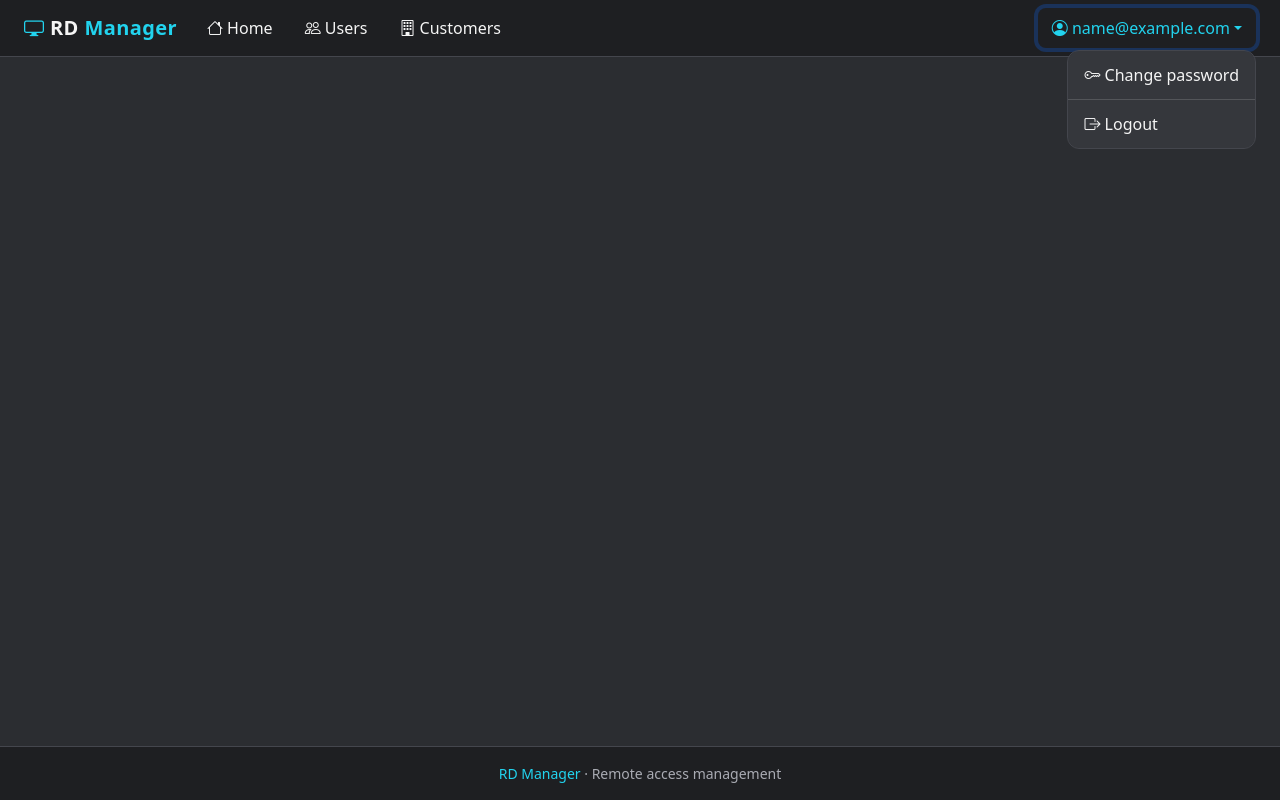
After one commit to rdxdt/rdmanager, a Flask app: template rdmanager/templates/base.html in a window 1280 px wide, after a click that opens the changed part. The commit adds this page. Run offline with Flask 3, Linux system fonts and the light colour scheme; the template is opened without the code that fills it, so the values that code supplies are empty; the visitor is signed in with stand-in values (Sample User, id 1).

Commit message:
Implemented the shell template and the home template

```diff
--- /dev/null
+++ b/rdmanager/static/css/style.css
@@ -0,0 +1,181 @@
+:root {
+  --rd-bg: #2b2d31;
+  --rd-surface: #1e1f22;
+  --rd-card: #35373c;
+  --rd-border: #44464d;
+  --rd-text: #f5f5f5;
+  --rd-muted: #a9abb3;
+  --rd-accent: #22d3ee;
+  --rd-accent-hover: #67e8f9;
+  --rd-radius: 1rem;
+}
+
+[data-bs-theme="dark"] {
+  --bs-body-bg: var(--rd-bg);
+  --bs-body-color: var(--rd-text);
+  --bs-secondary-color: var(--rd-muted);
+  --bs-border-color: var(--rd-border);
+  --bs-link-color: var(--rd-accent);
+  --bs-link-color-rgb: 34, 211, 238;
+  --bs-link-hover-color: var(--rd-accent-hover);
+  --bs-link-hover-color-rgb: 103, 232, 249;
+  --bs-border-radius: 0.75rem;
+  --bs-border-radius-lg: var(--rd-radius);
+}
+
+/* Fixed header and footer, only the content area scrolls */
+html,
+body {
+  height: 100%;
+}
+
+body {
+  display: flex;
+  flex-direction: column;
+  background-color: var(--rd-bg);
+  color: var(--rd-text);
+}
+
+.app-header,
+.app-footer {
+  flex-shrink: 0;
+  background-color: var(--rd-surface);
+}
+
+.app-header {
+  border-bottom: 1px solid var(--rd-border);
+}
+
+.app-footer {
+  border-top: 1px solid var(--rd-border);
+  color: var(--rd-muted);
+  font-size: 0.875rem;
+}
+
+.app-content {
+  flex: 1 1 auto;
+  overflow-y: auto;
+}
+
+.app-container {
+  width: 90%;
+  margin: 0 auto;
+  padding: 2rem 0;
+}
+
+/* Standalone pages (install, login, password recovery) */
+body.auth-page {
+  align-items: center;
+  justify-content: center;
+  overflow-y: auto;
+  padding: 2rem 1rem;
+}
+
+.auth-card {
+  width: 100%;
+  max-width: 28rem;
+  margin: auto;
+}
+
+/* Header navigation */
+.app-brand {
+  font-weight: 700;
+  letter-spacing: 0.02em;
+  color: var(--rd-text);
+}
+
+.app-brand span {
+  color: var(--rd-accent);
+}
+
+.app-header .nav-link {
+  color: var(--rd-text);
+  border-radius: 0.5rem;
+  padding-inline: 0.875rem !important;
+}
+
+.app-header .nav-link:hover,
+.app-header .nav-link:focus {
+  color: var(--rd-accent);
+}
+
+.app-header .nav-link.active {
+  color: var(--rd-accent);
+  background-color: rgba(34, 211, 238, 0.1);
+}
+
+.app-header .dropdown-menu {
+  background-color: var(--rd-card);
+  border-color: var(--rd-border);
+  border-radius: 0.75rem;
+  overflow: hidden;
+}
+
+.app-header .dropdown-item {
+  color: var(--rd-text);
+}
+
+.app-header .dropdown-item:hover,
+.app-header .dropdown-item:focus {
+  color: var(--rd-surface);
+  background-color: var(--rd-accent);
+}
+
+/* Cards and components */
+.card {
+  background-color: var(--rd-card);
+  border: 1px solid var(--rd-border);
+  border-radius: var(--rd-radius);
+  color: var(--rd-text);
+}
+
+.btn-primary {
+  --bs-btn-bg: var(--rd-accent);
+  --bs-btn-border-color: var(--rd-accent);
+  --bs-btn-color: var(--rd-surface);
+  --bs-btn-hover-bg: var(--rd-accent-hover);
+  --bs-btn-hover-border-color: var(--rd-accent-hover);
+  --bs-btn-hover-color: var(--rd-surface);
+  --bs-btn-active-bg: var(--rd-accent-hover);
+  --bs-btn-active-border-color: var(--rd-accent-hover);
+  --bs-btn-active-color: var(--rd-surface);
+  font-weight: 600;
+  border-radius: 0.75rem;
+}
+
+.form-control {
+  background-color: var(--rd-surface);
+  border-color: var(--rd-border);
+  color: var(--rd-text);
+  border-radius: 0.75rem;
+}
+
+.form-control:focus {
+  background-color: var(--rd-surface);
+  border-color: var(--rd-accent);
+  color: var(--rd-text);
+  box-shadow: 0 0 0 0.25rem rgba(34, 211, 238, 0.25);
+}
+
+.text-accent {
+  color: var(--rd-accent);
+}
+
+/* Home page */
+.stat-icon {
+  display: inline-flex;
+  align-items: center;
+  justify-content: center;
+  width: 3rem;
+  height: 3rem;
+  border-radius: 0.75rem;
+  font-size: 1.5rem;
+  color: var(--rd-accent);
+  background-color: rgba(34, 211, 238, 0.12);
+}
+
+.stat-value {
+  font-size: 2.25rem;
+  font-weight: 700;
+  line-height: 1;
+}
--- /dev/null
+++ b/rdmanager/templates/base.html
@@ -0,0 +1,75 @@
+<!doctype html>
+<html lang="en" data-bs-theme="dark">
+<head>
+  <meta charset="utf-8">
+  <meta name="viewport" content="width=device-width, initial-scale=1">
+  <title>{% if title %}{{ title }} - {% endif %}RD Manager</title>
+  <link rel="stylesheet" href="https://cdn.jsdelivr.net/npm/bootstrap@5.3.3/dist/css/bootstrap.min.css">
+  <link rel="stylesheet" href="https://cdn.jsdelivr.net/npm/bootstrap-icons@1.11.3/font/bootstrap-icons.min.css">
+  <link rel="stylesheet" href="{{ url_for('static', filename='css/style.css') }}">
+</head>
+<body>
+  <header class="app-header">
+    <nav class="navbar navbar-expand-lg">
+      <div class="container-fluid px-4">
+        <a class="navbar-brand app-brand" href="{{ url_for('main.home') }}">
+          <i class="bi bi-display text-accent"></i> RD <span>Manager</span>
+        </a>
+        {% if current_user.is_authenticated %}
+        <button class="navbar-toggler" type="button" data-bs-toggle="collapse" data-bs-target="#mainNav"
+          aria-controls="mainNav" aria-expanded="false" aria-label="Toggle navigation">
+          <span class="navbar-toggler-icon"></span>
+        </button>
+        <div class="collapse navbar-collapse" id="mainNav">
+          <ul class="navbar-nav me-auto gap-lg-1">
+            <li class="nav-item">
+              <a class="nav-link {% if request.endpoint == 'main.home' %}active{% endif %}"
+                href="{{ url_for('main.home') }}"><i class="bi bi-house"></i> Home</a>
+            </li>
+            <li class="nav-item">
+              <a class="nav-link" href="#"><i class="bi bi-people"></i> Users</a>
+            </li>
+            <li class="nav-item">
+              <a class="nav-link" href="#"><i class="bi bi-building"></i> Customers</a>
+            </li>
+          </ul>
+          <ul class="navbar-nav">
+            <li class="nav-item dropdown">
+              <a class="nav-link dropdown-toggle" href="#" role="button" data-bs-toggle="dropdown"
+                aria-expanded="false"><i class="bi bi-person-circle"></i> {{ current_user.email }}</a>
+              <ul class="dropdown-menu dropdown-menu-end">
+                <li><a class="dropdown-item" href="#"><i class="bi bi-key"></i> Change password</a></li>
+                <li><hr class="dropdown-divider"></li>
+                <li><a class="dropdown-item" href="{{ url_for('main.logout') }}"><i class="bi bi-box-arrow-right"></i> Logout</a></li>
+              </ul>
+            </li>
+          </ul>
+        </div>
+        {% endif %}
+      </div>
+    </nav>
+  </header>
+
+  <main class="app-content">
+    <div class="app-container">
+      {% with messages = get_flashed_messages(with_categories=true) %}
+      {% for category, message in messages %}
+      <div class="alert alert-{{ 'info' if category == 'message' else category }} alert-dismissible fade show" role="alert">
+        {{ message }}
+        <button type="button" class="btn-close" data-bs-dismiss="alert" aria-label="Close"></button>
+      </div>
+      {% endfor %}
+      {% endwith %}
+      {% block content %}{% endblock %}
+    </div>
+  </main>
+
+  <footer class="app-footer">
+    <div class="container-fluid px-4 py-3 text-center">
+      <span class="text-accent">RD Manager</span> &middot; Remote access management
+    </div>
+  </footer>
+
+  <script src="https://cdn.jsdelivr.net/npm/bootstrap@5.3.3/dist/js/bootstrap.bundle.min.js"></script>
+</body>
+</html>
```
Also changed, not shown: rdmanager/main/routes.py (+17 -6 lines), rdmanager/templates/main/home.html (added, +42 -0 lines), rdmanager/templates/main/install.html (+20 -11 lines).
